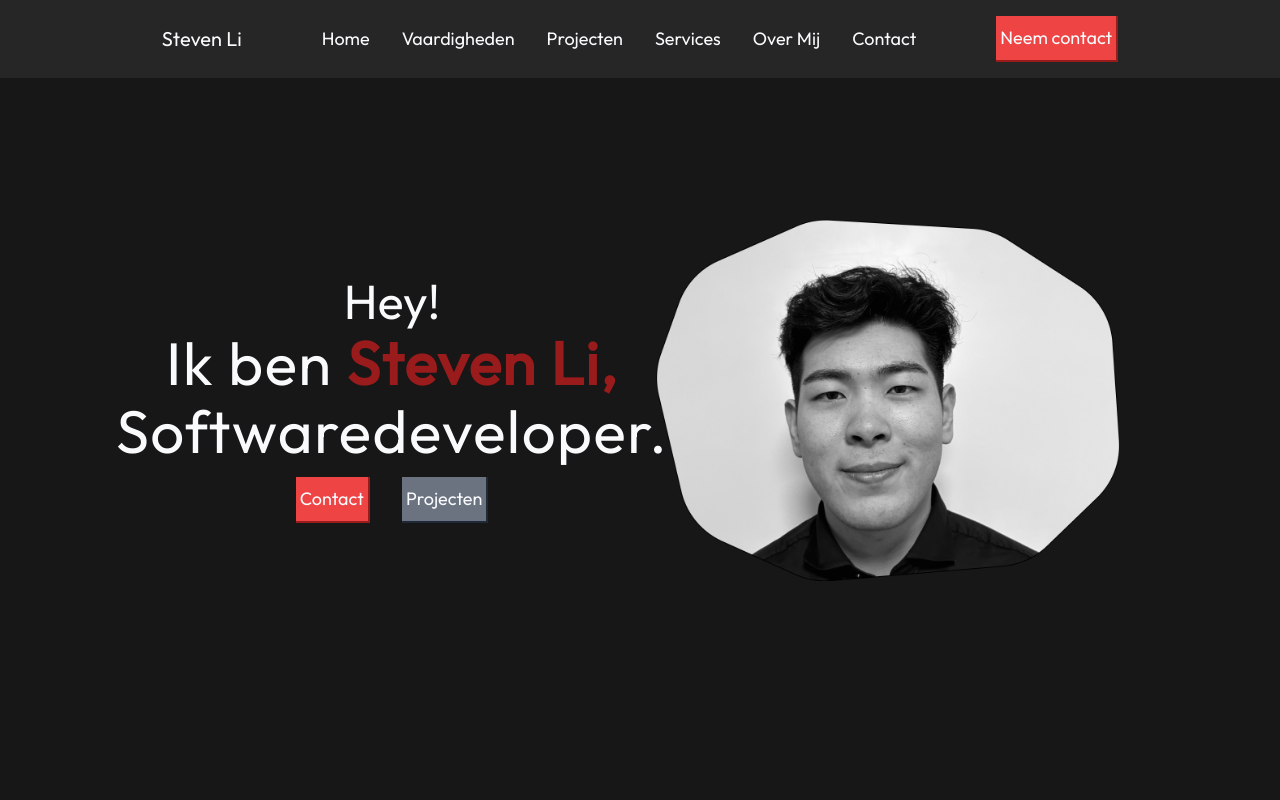
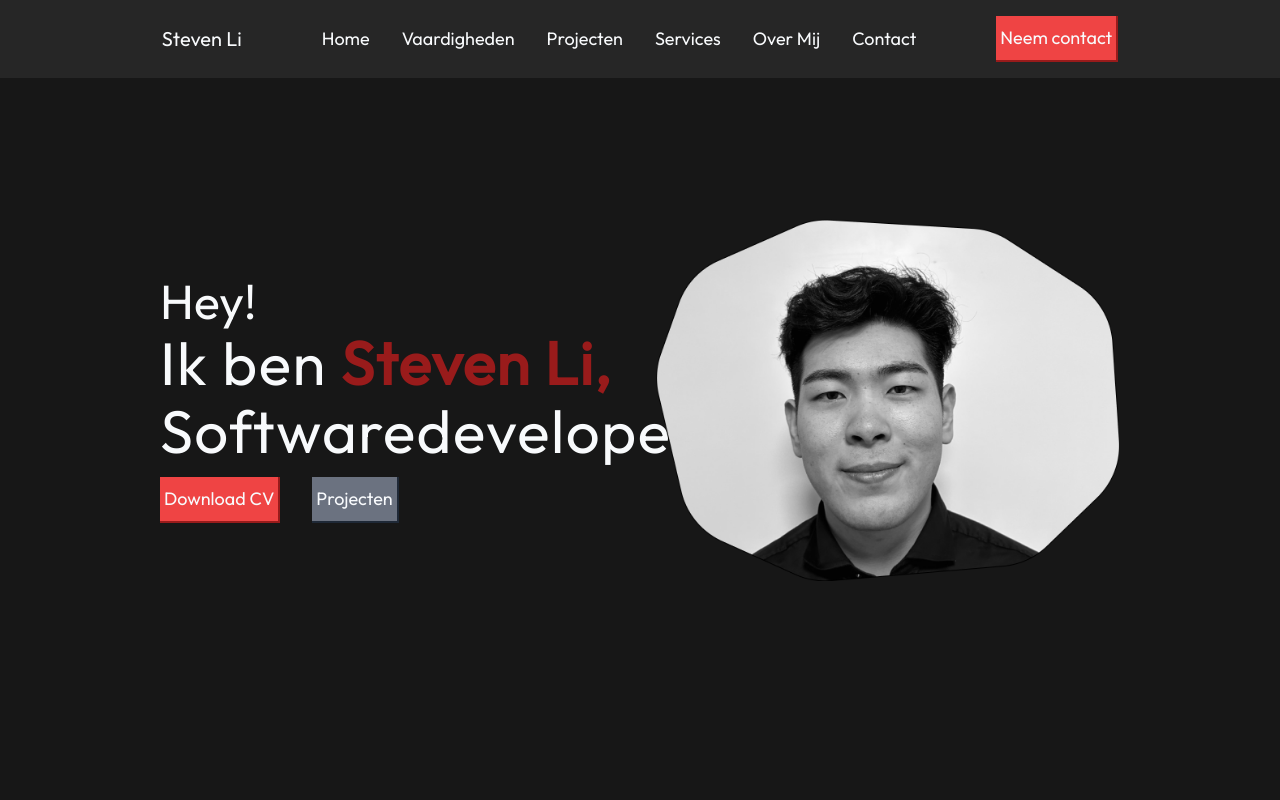
Before and after one commit to zStevenn/portfolio-old, a React (Vite) app: page / in a window 1280 px wide. Shown: the top 800 px of the page. Built offline with nearby package versions, Linux system fonts and the light colour scheme.

Commit message:
Aligns content on the left

```diff
--- a/src/components/Hero.jsx
+++ b/src/components/Hero.jsx
@@ -3,18 +3,18 @@ import HeroImage from "../assets/static/profile.png"
 function Hero() {
 	return (
 		<div className="grid grid-cols-1 gap-8 md:grid-cols-2 place-items-center py-16 h-screen" id="hero">
-			<div className="text-slate-50 text-center">
+			<div className="text-slate-50 w-full">
 				<p className="text-2xl md:text-3xl xl:text-5xl mb-2">Hey!</p>
 				<h1 className="text-3xl md:text-4xl xl:text-6xl tracking-wide mb-2">
 					Ik ben <strong className="text-red-800">Steven Li,</strong>
 				</h1>
 				<h1 className="text-3xl md:text-4xl xl:text-6xl tracking-wide mb-4">Softwaredeveloper.</h1>
-				<div className="flex justify-center gap-8">
+				<div className="flex justify-start gap-8">
 					<a
-						href="#contact"
+						href="#"
 						className="px-1 py-2 bg-red-500 border-b-2 border-r-2 border-red-800 text-slate-50 text-lg"
 					>
-						Contact
+						Download CV
 					</a>
 					<a
 						href="#projecten"
@@ -24,7 +24,7 @@ function Hero() {
 					</a>
 				</div>
 			</div>
-			<img src={HeroImage} className="grayscale" alt="Steven Li" />
+			<img src={HeroImage} alt="Steven Li" />
 		</div>
 	)
 }
```
